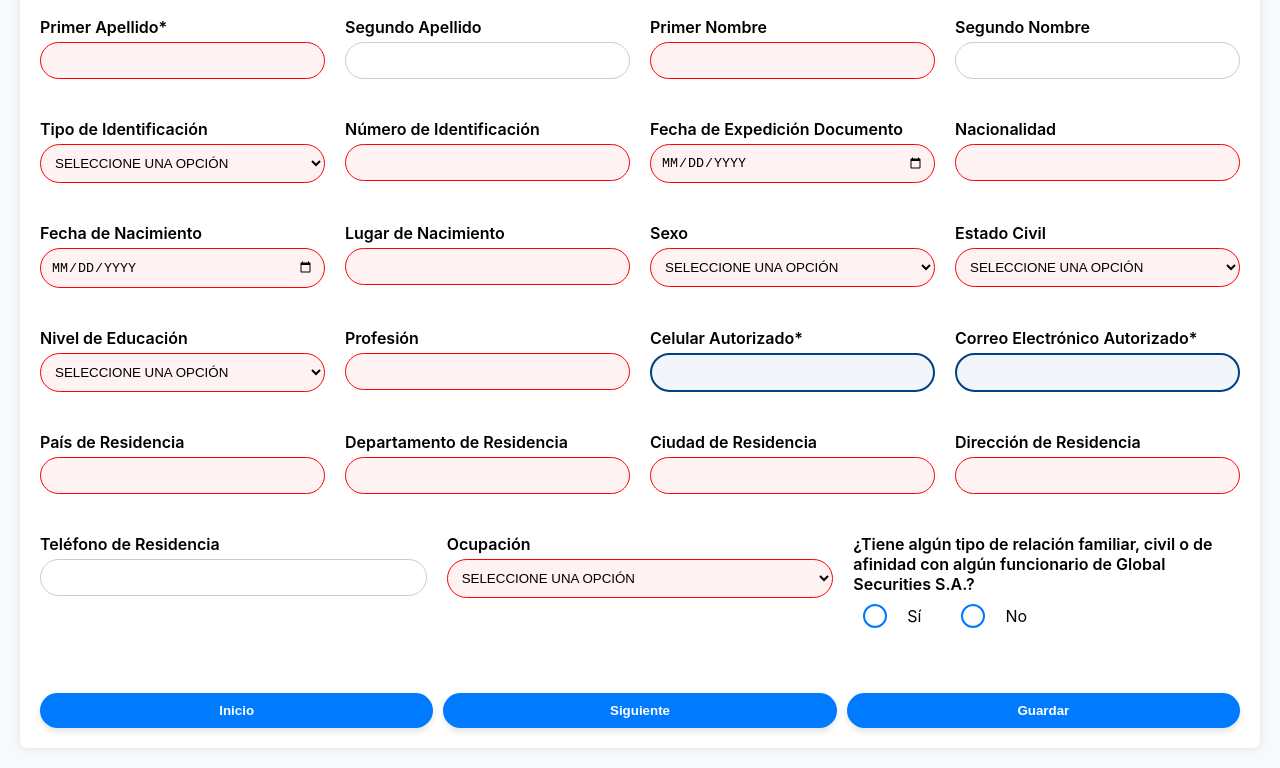
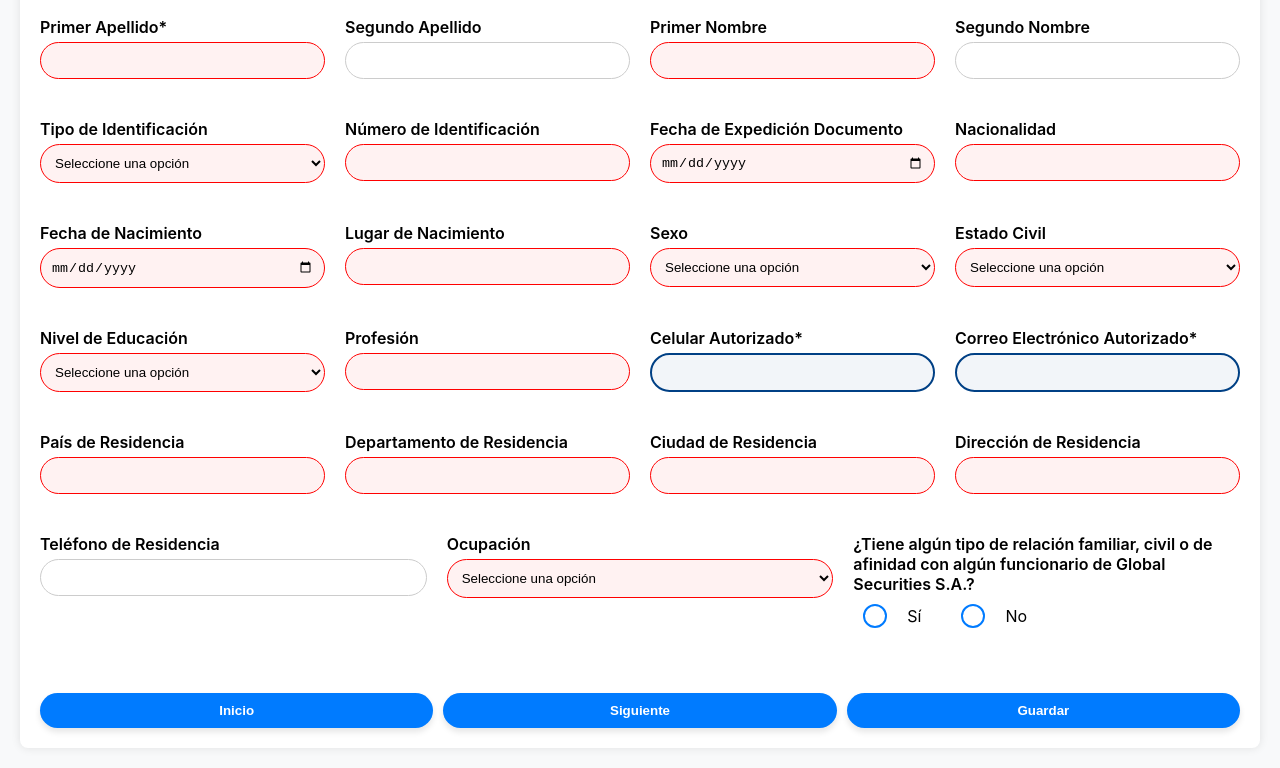
Before and after one commit to juanlamboglia/vd, a plain HTML site: page section-1.html in a window 1280 px wide. Shown: the part 148-916 px from the top of the page. Drawn offline with Linux system fonts and the light colour scheme; a web font is replaced by a local one.

Commit message:
Add files via upload

```diff
--- a/custom-styles.css
+++ b/custom-styles.css
@@ -105,7 +105,7 @@ h1, h2 {
     border-radius: 20px; /* Bordes ovalados */
     box-sizing: border-box; /* Incluir borde en el ancho total */
     transition: border-color 0.3s ease; /* Transición suave */
-    //*text-transform: uppercase; /* Convertir el texto a mayúsculas */
+    /*text-transform: uppercase; /* Convertir el texto a mayúsculas */
 }
 
 /* Efecto al enfocar los campos de entrada */
--- a/styles.css
+++ b/styles.css
@@ -51,7 +51,7 @@ h1, h2 {
     border: 1px solid #ccc; /* Borde */
     border-radius: 4px; /* Bordes redondeados */
     box-sizing: border-box; /* Incluir borde y relleno en el ancho y alto */
-    text-transform: uppercase; /* Convertir el texto a mayúsculas */
+    /*text-transform: uppercase; /* Convertir el texto a mayúsculas */
 }
 
 /* Ajuste para resaltar campos */
```
